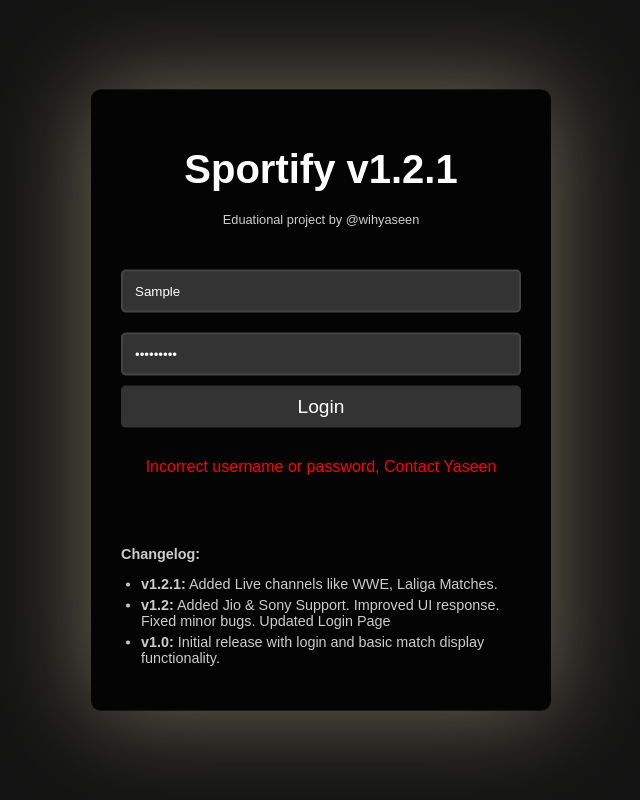
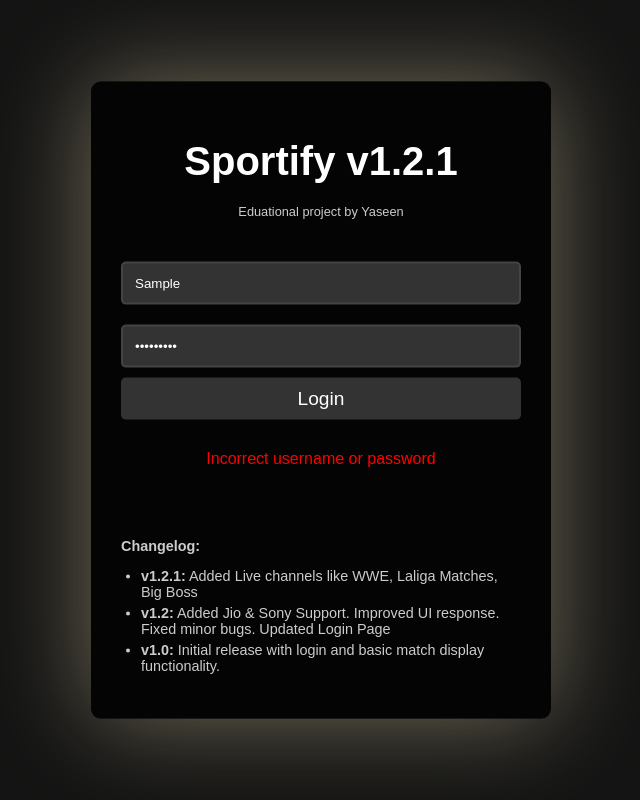
Before and after one commit to yaseenzj/sportify, a plain HTML site: page home.html in a window 1280 px wide. Both pictures are taken after typing "Sample", "Sample123" into the empty fields and a click on the button "Login". Shown: the whole page, without its empty margins (319-959 px from the left). Drawn offline with nearby package versions, Linux system fonts and the light colour scheme.

Commit message:
Update home.html

```diff
--- a/home.html
+++ b/home.html
@@ -211,19 +211,19 @@
   <!-- Login Page -->
   <div id="login-page" class="login-container">
     <h1 style="margin-bottom: 0px;">Sportify v1.2.1</h1> <!-- Reduced margin-bottom -->
-  <p style="font-size: 0.8em; color: #ccc; margin-top: 0;">Eduational project by @wihyaseen</p>
+  <p style="font-size: 0.8em; color: #ccc; margin-top: 0;">Eduational project by Yaseen</p>
     <form id="login-form">
       <input type="text" id="username" placeholder="Username" required>
       <input type="password" id="password" placeholder="Password" required>
       <button type="submit">Login</button>
     </form>
-    <p class="error-message" id="error-message">Incorrect username or password, Contact Yaseen</p>
+    <p class="error-message" id="error-message">Incorrect username or password</p>
 
     <!-- Changelog Section -->
     <div id="changelog">
       <p><strong>Changelog:</strong></p>
       <ul>
-        <li><strong>v1.2.1:</strong> Added Live channels like WWE, Laliga Matches. </li>
+        <li><strong>v1.2.1:</strong> Added Live channels like WWE, Laliga Matches, Big Boss </li>
         <li><strong>v1.2:</strong> Added Jio & Sony Support. Improved UI response. Fixed minor bugs. Updated Login Page </li>
         <li><strong>v1.0:</strong> Initial release with login and basic match display functionality.</li>
       </ul>
```
